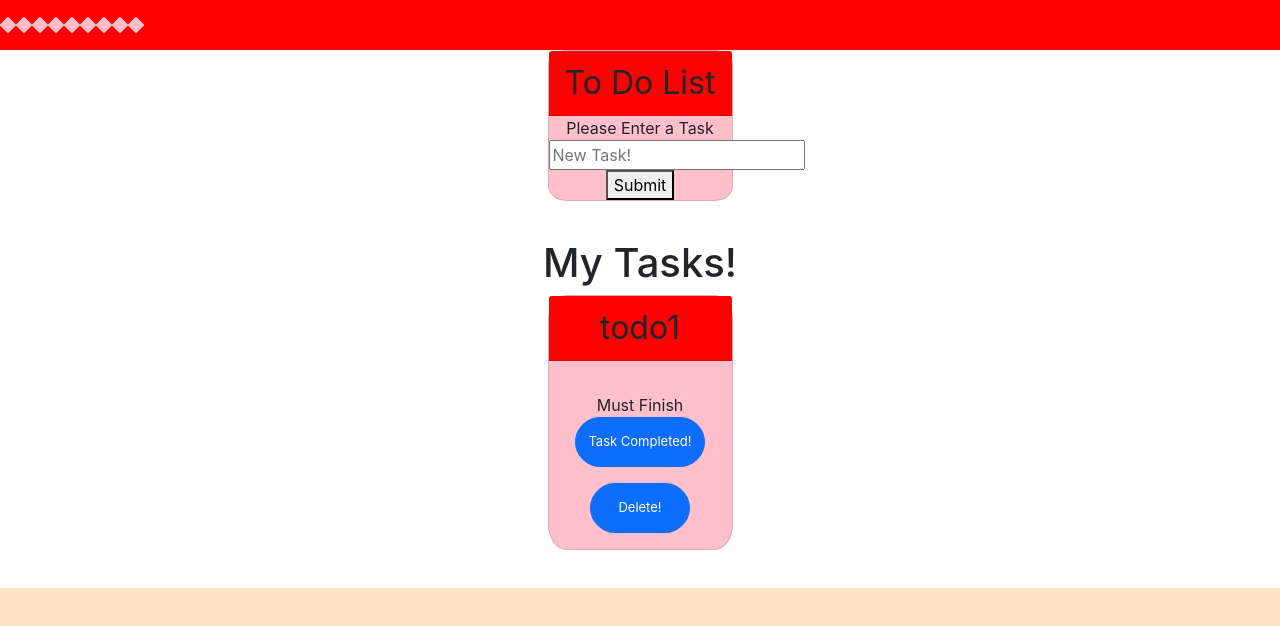
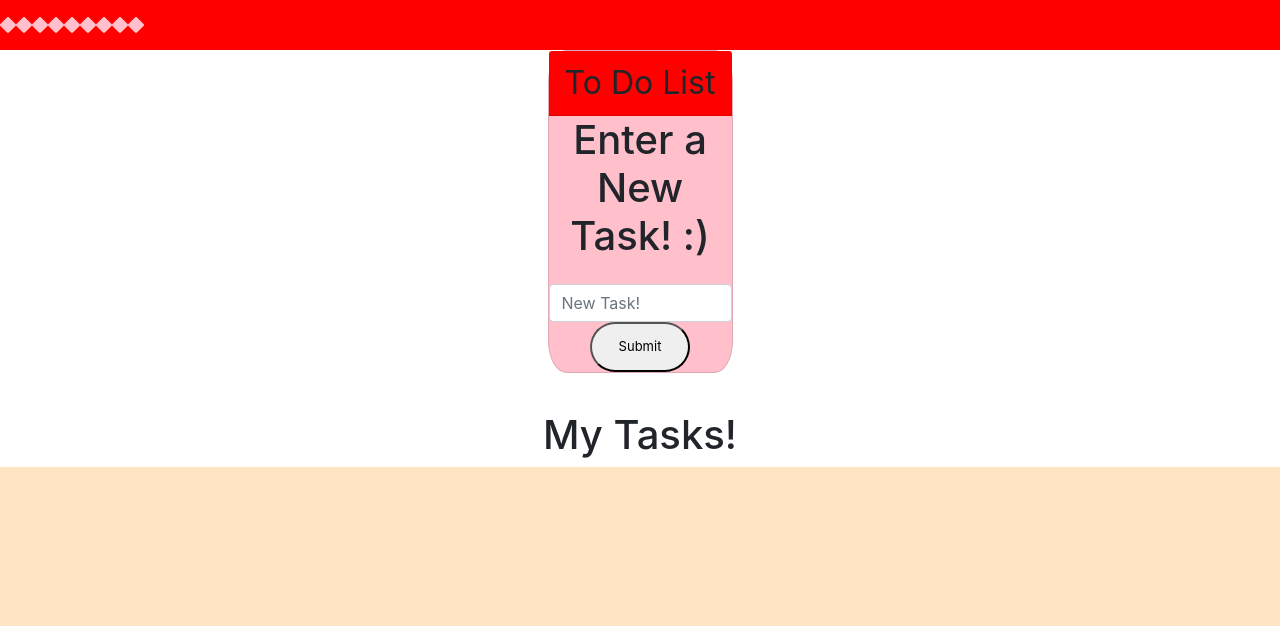
Before and after one commit to gsierra22/mv_frontend_challenge_-challenge_2-, a React (Create React App) app: page / in a window 1280 px wide. Shown: the top 626 px of the page. Built offline with nearby package versions, Linux system fonts and the light colour scheme; the HTML template or start-up script is replaced by a standard one.

Commit message:
form styling

```diff
--- a/src/components/Body/Body.js
+++ b/src/components/Body/Body.js
@@ -26,6 +26,8 @@ function Body(props) {
     <div>
       <nav class="navbar">
         <span class="diamonds">
+          {" "}
+          {/* little diamond icons  */}
           {diamond}
           {diamond}
           {diamond}
@@ -41,8 +43,9 @@ function Body(props) {
         <p></p>
         <Card className="Input-Card">
           <Card.Header className="Input-Header">To Do List</Card.Header>
-          <NewTask />
-        </Card>
+          <NewTask /> {/* input componenet */}
+        </Card>{" "}
+        {/* list component  */}
       </div>
       <List />
     </div>
--- a/src/components/List/List.js
+++ b/src/components/List/List.js
@@ -4,12 +4,13 @@ import ListItem from "../ListItem/ListItem";
 import "./List.css";
 
 const List = (props) => {
-  const tasks = useSelector((state) => state.tasks);
+  const tasks = useSelector((state) => state.tasks); //tasks store
 
   return (
     <div>
       <h1>My Tasks!</h1>
       <div className="List-Card">
+        {/* map through listItem */}
         {tasks.map((tasks) => (
           <ListItem
             id={tasks.id}
--- a/src/components/ListItem/ListItem.js
+++ b/src/components/ListItem/ListItem.js
@@ -8,10 +8,12 @@ const ListItem = ({ id, task, completed }) => {
   const dispatch = useDispatch();
 
   const completeButton = () => {
+    //change complete status
     dispatch(changeStatus({ id: id, completed: !completed }));
   };
 
   const deleteButton = () => {
+    //delete a task
     dispatch(deleteTask({ id: id }));
   };
 
--- /dev/null
+++ b/src/components/newTask/NewTask.css
@@ -0,0 +1,11 @@
+.TaskButton {
+  border-radius: 25px;
+  font-size: small;
+  min-height: 50px;
+  min-width: 100px;
+}
+
+.TaskButton:hover {
+  background-color: #0d2bd3;
+  color: white;
+}
--- a/src/components/newTask/newTask.js
+++ b/src/components/newTask/newTask.js
@@ -1,6 +1,8 @@
 import { useState } from "react";
 import { useDispatch } from "react-redux";
 import { addTask } from "../../redux/taskSlice";
+import "./NewTask.css";
+import { Form } from "react-bootstrap";
 
 const NewTask = () => {
   const [newTask, setNewTask] = useState("");
@@ -16,17 +18,22 @@ const NewTask = () => {
   };
 
   return (
-    <form onSubmit={inputTask}>
-      <label>Please Enter a Task</label>
-      <input
+    <Form onSubmit={inputTask}>
+      <h1>
+        <Form.Label>Enter a New Task! :)</Form.Label>
+      </h1>
+      <p></p>
+      <Form.Control
         type="text"
         placeholder="New Task!"
         value={newTask}
         onChange={(event) => setNewTask(event.target.value)}
-      ></input>
+      ></Form.Control>
 
-      <button type="submit">Submit</button>
-    </form>
+      <button type="submit" className="TaskButton">
+        Submit
+      </button>
+    </Form>
   );
 };
 
--- a/src/redux/taskSlice.js
+++ b/src/redux/taskSlice.js
@@ -2,7 +2,7 @@ import { createSlice } from "@reduxjs/toolkit";
 
 const taskSlice = createSlice({
   name: "tasks",
-  initialState: [{ id: 1, task: "todo1", completed: false }],
+  initialState: [],
   reducers: {
     addTask: (state, action) => {
       const newTask = {
```
